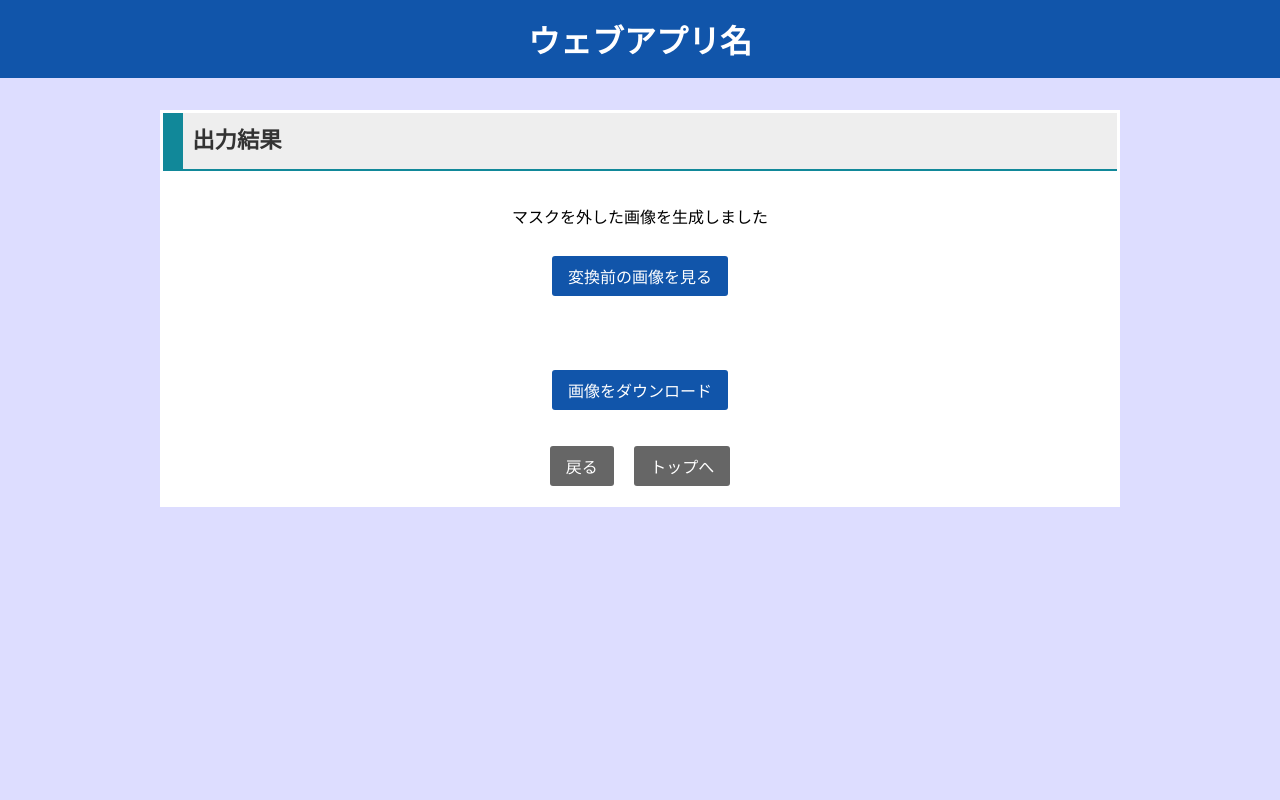
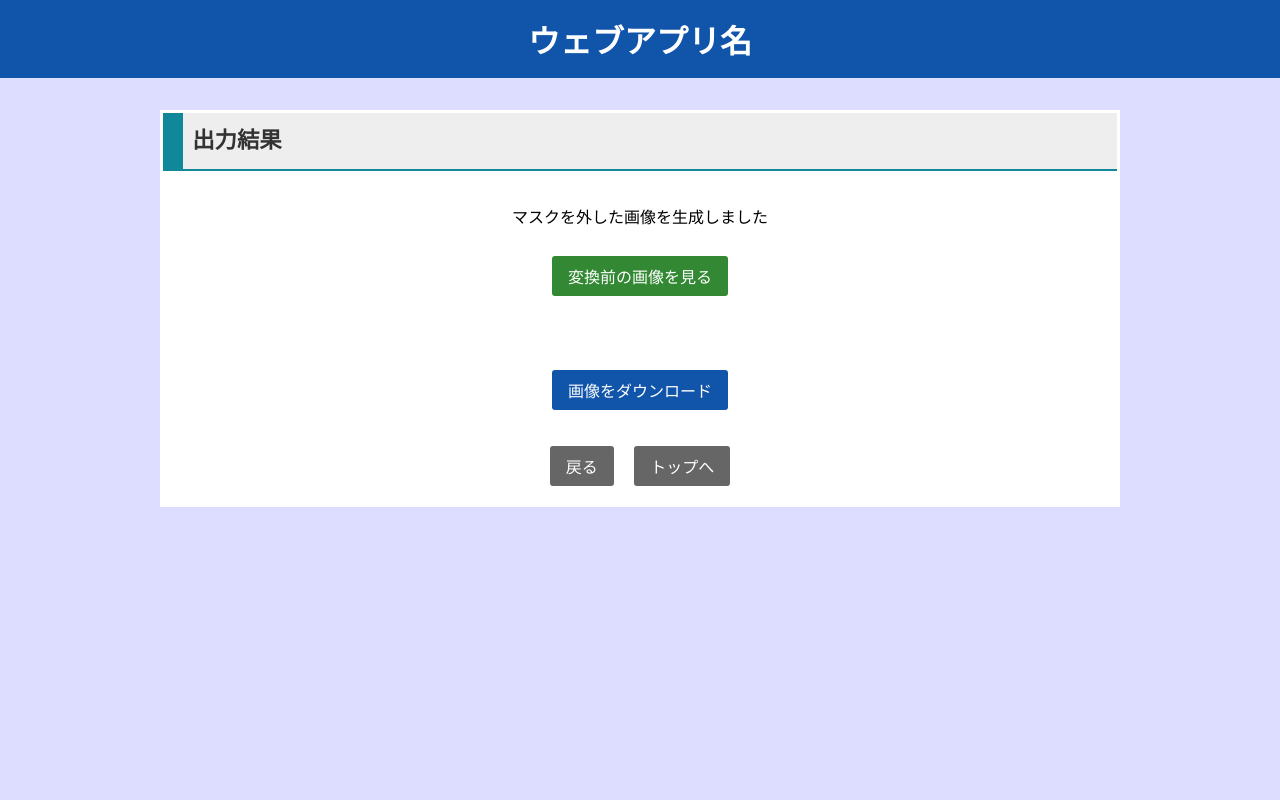
Before and after one commit to junkhp/hackathon-imp, a Django app: template templates/rm_mask/result.html in a window 1280 px wide. Run offline with Django 3.2, Linux system fonts and the light colour scheme; the template is opened without the code that fills it, so the values that code supplies are empty.

Commit message:
Change button styles in result page

```diff
--- a/static/css/button.css
+++ b/static/css/button.css
@@ -38,3 +38,29 @@
   font-size: 100%;
   cursor: pointer;
 }
+
+.green-btn {
+  display: inline-block;
+  margin: 0.5em;
+  padding: 0.5em 1em;
+  text-decoration: none;
+  background: #383;
+  color: #fff;
+  border: none;
+  border-radius: 3px;
+  font-size: 100%;
+  cursor: pointer;
+}
+
+.orange-btn{
+  display: inline-block;
+  margin: 0.5em;
+  padding: 0.5em 1em;
+  text-decoration: none;
+  background: #d60;
+  color: #fff;
+  border: none;
+  border-radius: 3px;
+  font-size: 100%;
+  cursor: pointer;
+}
--- a/templates/rm_mask/result.html
+++ b/templates/rm_mask/result.html
@@ -11,16 +11,21 @@
 <link rel="stylesheet" href="{% static 'css/button.css' %}">
 <script src="https://code.jquery.com/jquery-1.12.4.js"></script>
 <script>
-$(() => {
+$(window).load(() => {
   let choice = 'output';
+  const imageWidth = $("#output-image").width()
+  $("#output-image").css({width: imageWidth})
+
   $("#switch-img-btn").on('click', () => {
     if (choice == 'output') {
       choice = 'input';
       $("#switch-img-btn").html("変換後の画像を見る");
+      $("#switch-img-btn").attr("class", "orange-btn");
       $("#output-image").attr("src", "{{ input_image_path }}");
     } else if (choice == 'input') {
       choice = 'output';
       $("#switch-img-btn").html("変換前の画像を見る");
+      $("#switch-img-btn").attr("class", "green-btn");
       $("#output-image").attr("src", "{{ output_image_path }}");
     }
    });
@@ -39,7 +44,7 @@ $(() => {
   </div>
 
   <div class="section-container">
-    <button class="next-btn" id="switch-img-btn">変換前の画像を見る</button>
+    <button class="green-btn" id="switch-img-btn">変換前の画像を見る</button>
   </div>
 
   <div class="section-container">
```
